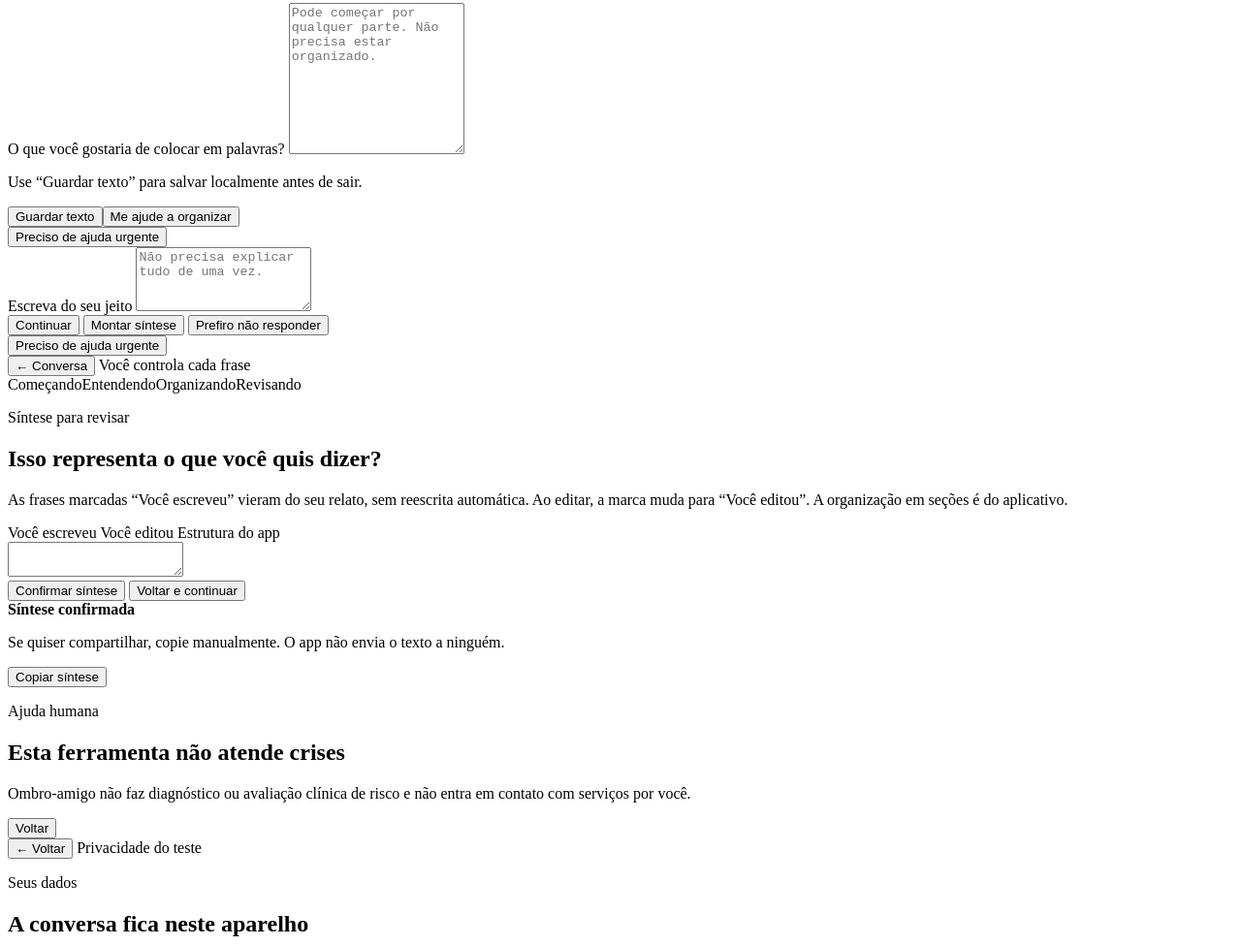
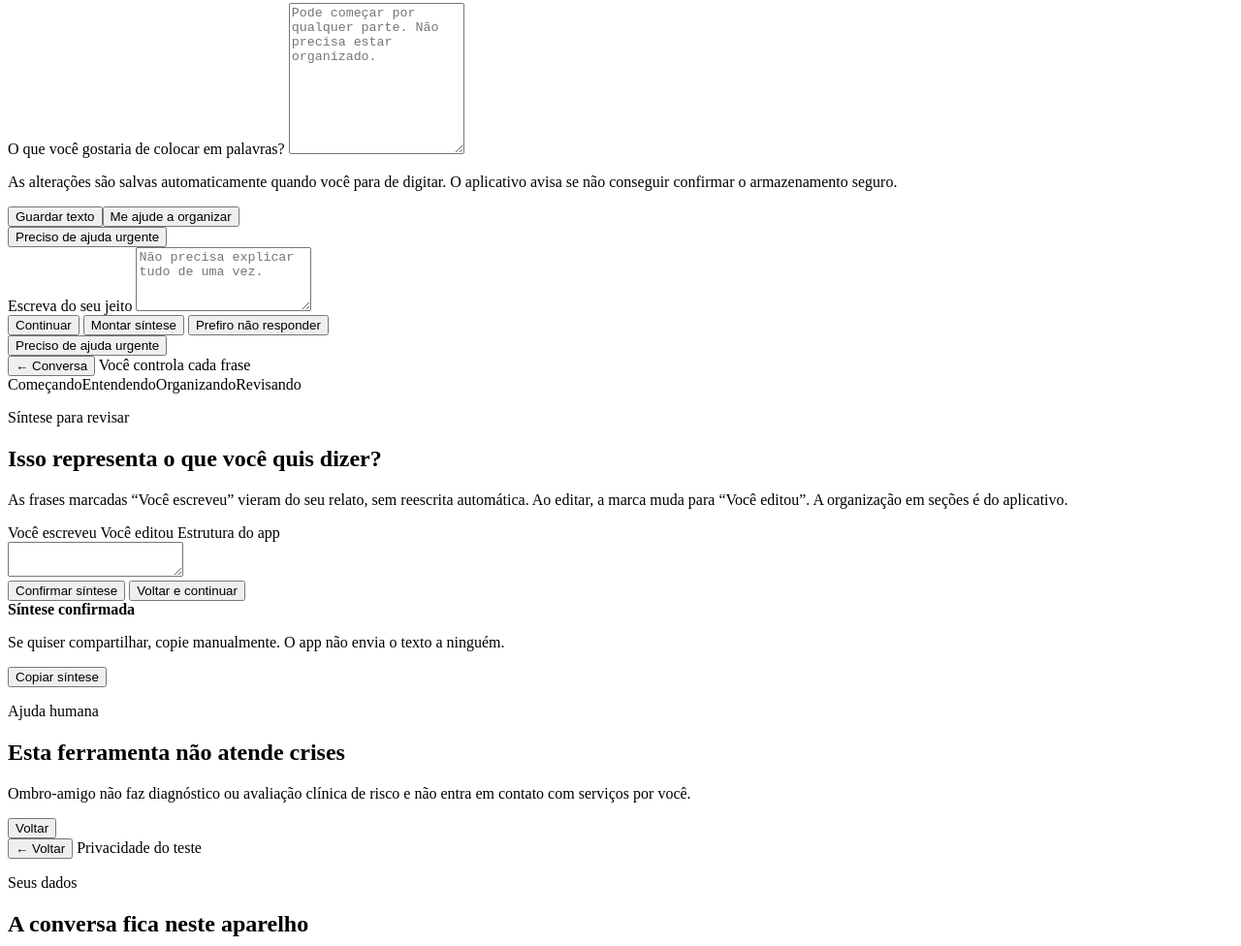
Before and after one commit to madeirareflo/Ombro-amigo, a website with bundled scripts: page index.html in a window 1280 px wide. Shown: the part 924-1900 px from the top of the page at 97% size. Built offline with nearby package versions, Linux system fonts and the light colour scheme.

Commit message:
copy: explain autosave and storage confirmation honestly

```diff
--- a/index.html
+++ b/index.html
@@ -112,7 +112,7 @@
         <p class="lead">Este espaço é seu. Escreva com suas palavras, sem precisar responder a perguntas.</p>
         <label for="free-writing-text">O que você gostaria de colocar em palavras?</label>
         <textarea id="free-writing-text" rows="10" placeholder="Pode começar por qualquer parte. Não precisa estar organizado."></textarea>
-        <p id="free-writing-status" class="muted small" aria-live="polite">Use “Guardar texto” para salvar localmente antes de sair.</p>
+        <p id="free-writing-status" class="muted small" aria-live="polite">As alterações são salvas automaticamente quando você para de digitar. O aplicativo avisa se não conseguir confirmar o armazenamento seguro.</p>
         <div class="actions"><button id="save-free-writing" type="button">Guardar texto</button><button id="organize-free-writing" class="secondary" type="button">Me ajude a organizar</button></div>
         <button type="button" class="text-button danger-text" data-urgent-help>Preciso de ajuda urgente</button>
       </section>
```
